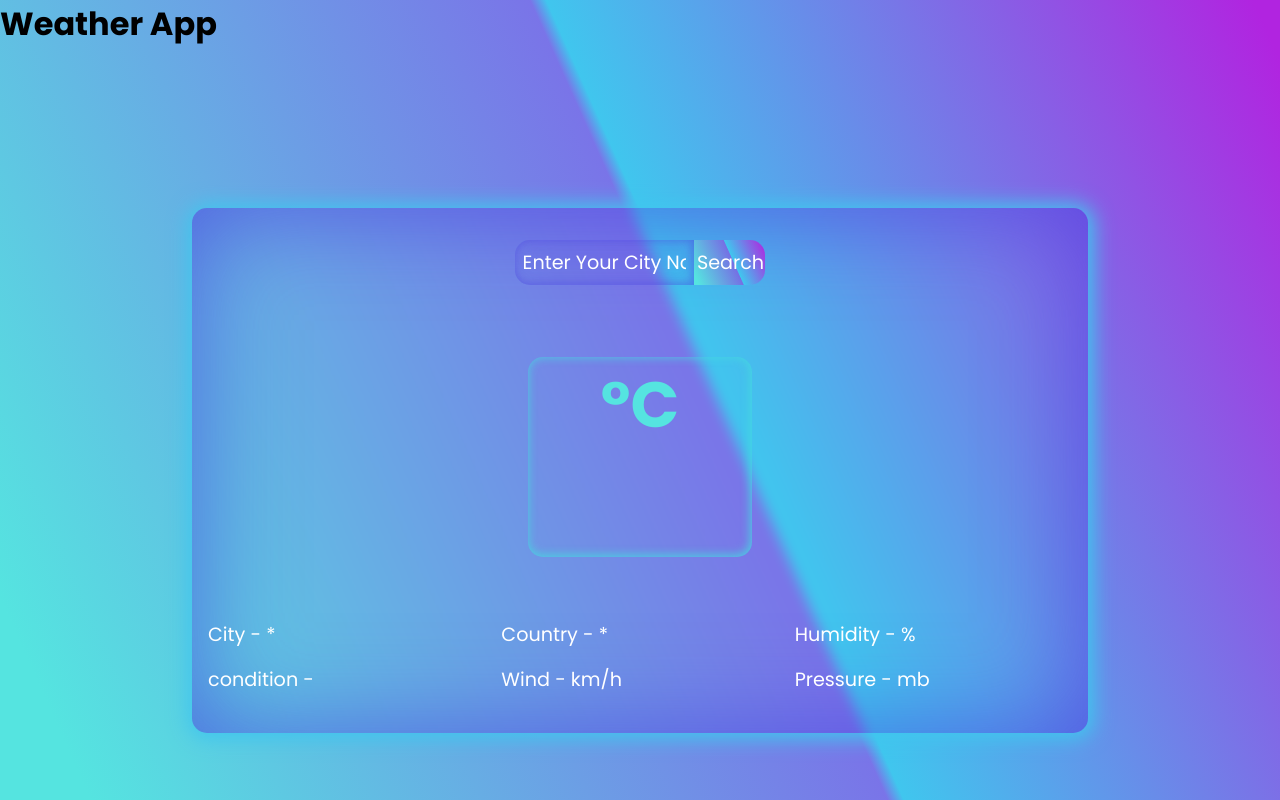
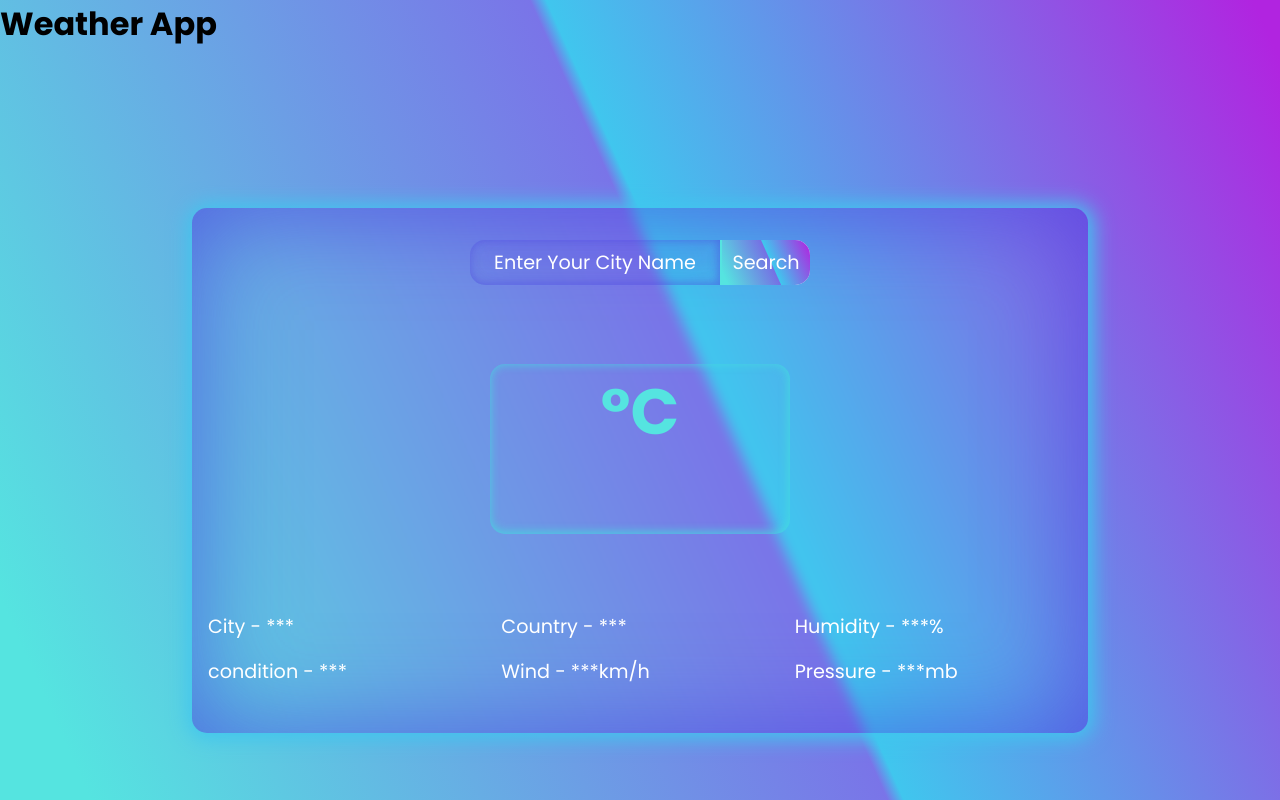
Before and after one commit to Ran-Veer/Weather_App, a plain HTML site: page index.html in a window 1280 px wide. Drawn offline with Linux system fonts and the light colour scheme.

Commit message:
temperature section update

```diff
--- a/index.html
+++ b/index.html
@@ -26,12 +26,12 @@
                     <h1><span id="temp"></span>°C</h1>
                 </div>
                 <div class="details-section">
-                    <p>City - <span id="city">*</span></p>
-                    <p>Country - <span id="country">*</span></p>
-                    <p>Humidity - <span id="humidity"></span>%</p>
-                    <p>condition - <span id="icon"></span></p>
-                    <p>Wind - <span id="wind"></span>km/h</p>
-                    <p>Pressure - <span id="pressure"></span>mb</p>
+                    <p>City - <span id="city">***</span></p>
+                    <p>Country - <span id="country">***</span></p>
+                    <p>Humidity - <span id="humidity">***</span>%</p>
+                    <p>condition - <span id="icon">***</span></p>
+                    <p>Wind - <span id="wind">***</span>km/h</p>
+                    <p>Pressure - <span id="pressure">***</span>mb</p>
                 </div>
             </div>
         </div>
--- a/style.css
+++ b/style.css
@@ -34,7 +34,7 @@ body {
 }
 .weather-container .search-bar-container .search-bar form input[type="text"]{
     /* border: 1px solid red; */
-    width: 20%;
+    width: 250px;
     /* margin:1rem auto auto auto; */
     margin-top: 2rem;
     outline: none;
@@ -46,6 +46,7 @@ body {
     color: #fff;
     border-radius: 15px 0px 0px 15px;
     box-shadow: inset -1px -1px 10px 1px rgba(75,68,224,0.5);
+    transition:ease-in-out .3s ;
 }
 .weather-container .search-bar-container .search-bar form input::placeholder{
     color: #fff;
@@ -55,11 +56,11 @@ body {
     border:none;
     background-image: linear-gradient( 65.9deg,  rgba(85,228,224,1) 5.5%, rgba(75,68,224,0.74) 54.2%, rgba(64,198,238,1) 55.2%, rgba(177,36,224,1) 98.4% );;
     border-radius: 0px 15px 15px 0;
-    width:8%;
+    width:90px;
     /* margin: auto; */
     margin-top: 2rem;
     outline: none;
-    border: none;
+    border-left: 2px solid rgba(85,228,224,1);
     padding: .5rem .2rem;
     font-size: 1.2rem;
     color: #fff;
@@ -80,12 +81,13 @@ main .weather-container .weather-information{
 main .weather-container .weather-information .temp-section{
     text-align: center;
     /* border: 1px solid red; */
-    width: 25%;
-    height: 50%;
+    width: 300px;
+    height: 170px;
     border-radius: 15px;
     margin: auto;
     box-shadow: inset -1px -1px 10px 1px rgba(68, 219, 224, 0.837);
     backdrop-filter: blur(15px);
+    cursor:default;
 }
 main .weather-container .weather-information .temp-section h2{
   color: #fff;
```
